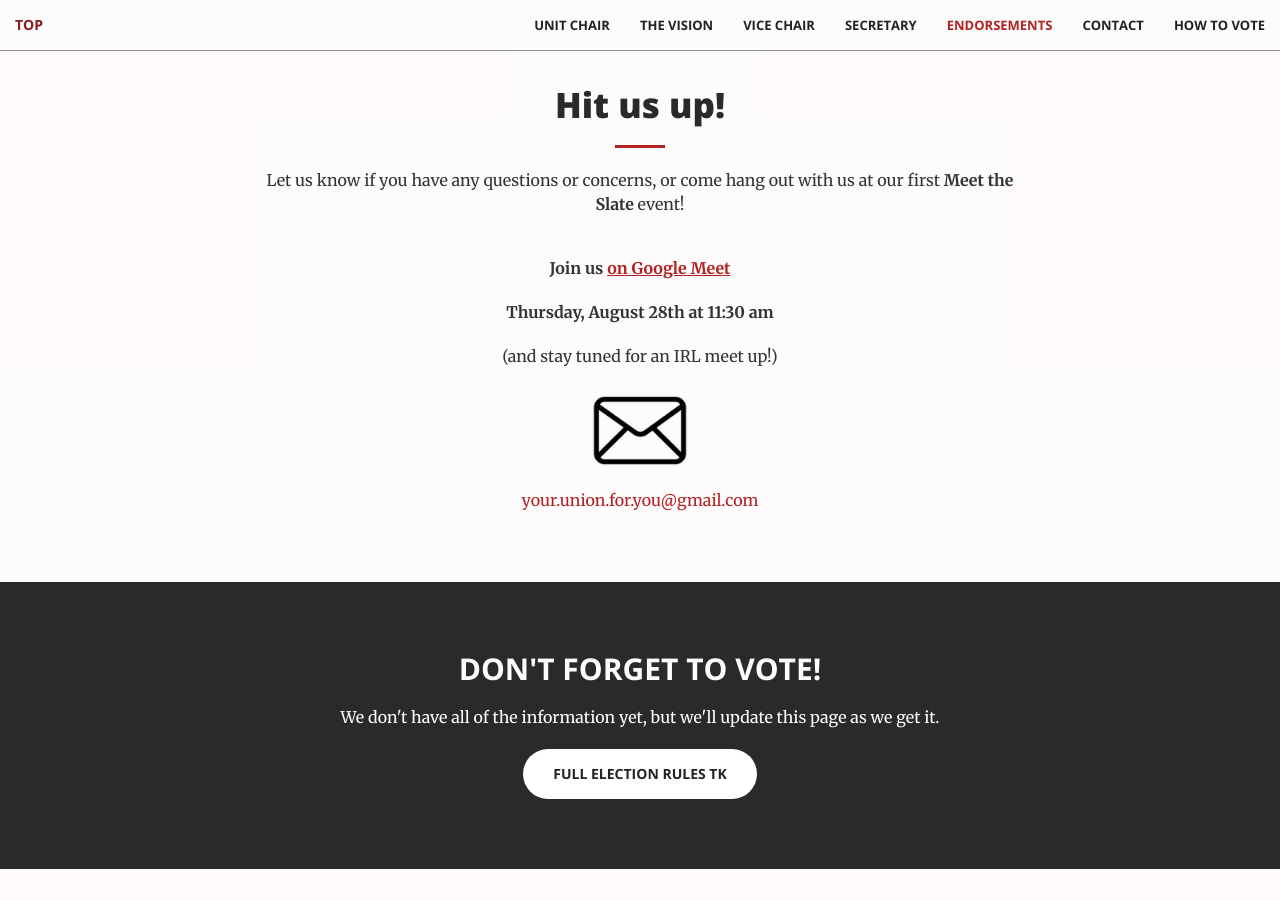
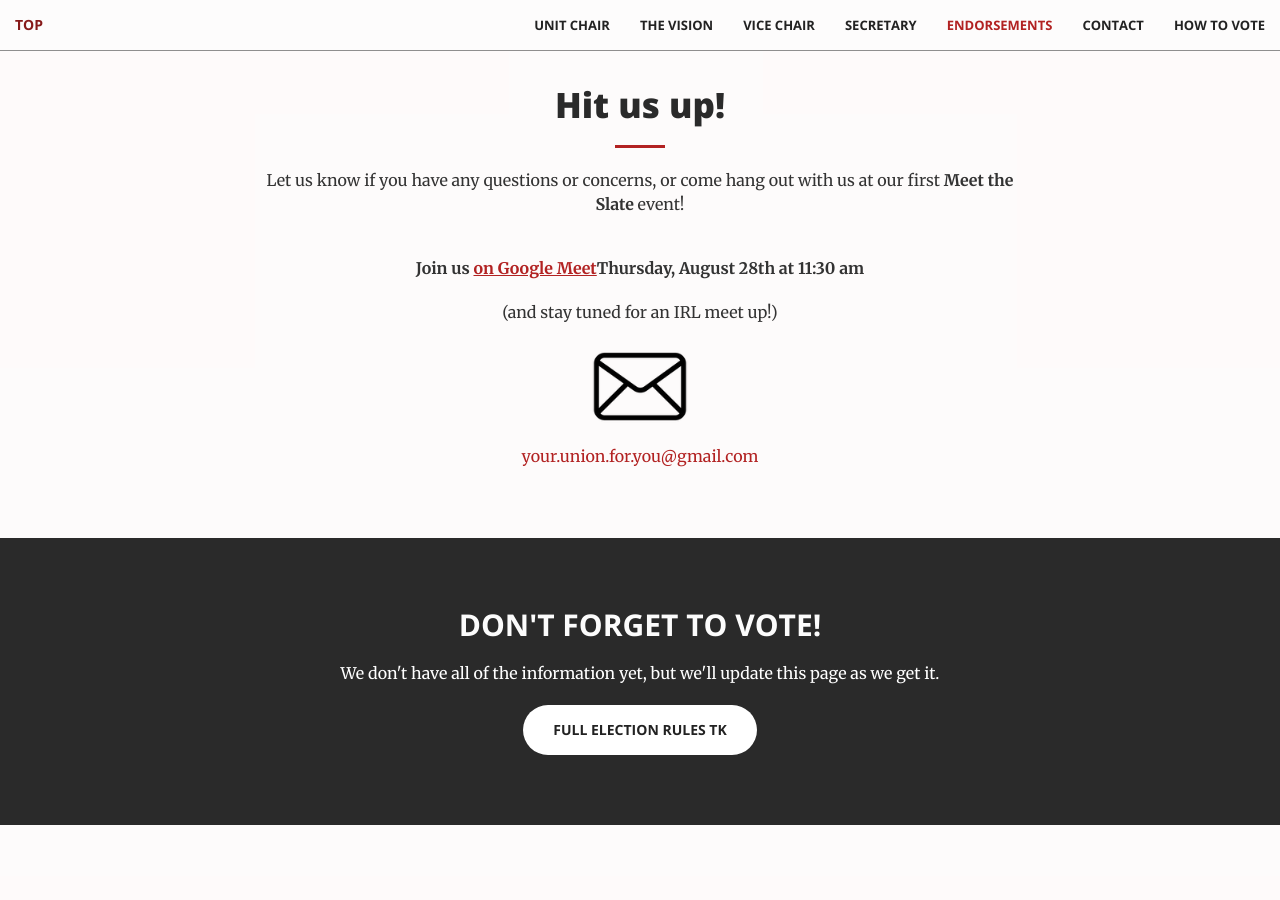
Before and after one commit to viccro/your-union-for-you, a Jekyll site: the page built from index.html, in a window 1280 px wide and 900 px high, scrolled down 5729 px. Built offline with Jekyll 4.4.1, drawn with Linux system fonts in a browser that asks for light colours.

```diff
--- a/_includes/contact.html
+++ b/_includes/contact.html
@@ -5,8 +5,8 @@
                 <h2 class="section-heading">Hit us up!</h2>
                 <hr class="primary">
                 <p>Let us know if you have any questions or concerns, or come hang out with us at our first <strong>Meet the Slate</strong> event!</p><br>
-                <p><strong>Join us <a href="meet.google.com/mjc-yukv-hcn">on Google Meet</a></strong></p>
-                <p><strong>Thursday, August 28th at 11:30 am</strong></p>
+                <p><strong>Join us <a href="meet.google.com/mjc-yukv-hcn">on Google Meet</a>Thursday, August 28th at 11:30 am</strong></p>
+                <p><strong></strong></p>
                 <p>(and stay tuned for an IRL meet up!)</p>
             </div>
                 <div class="email-button-container">
```
